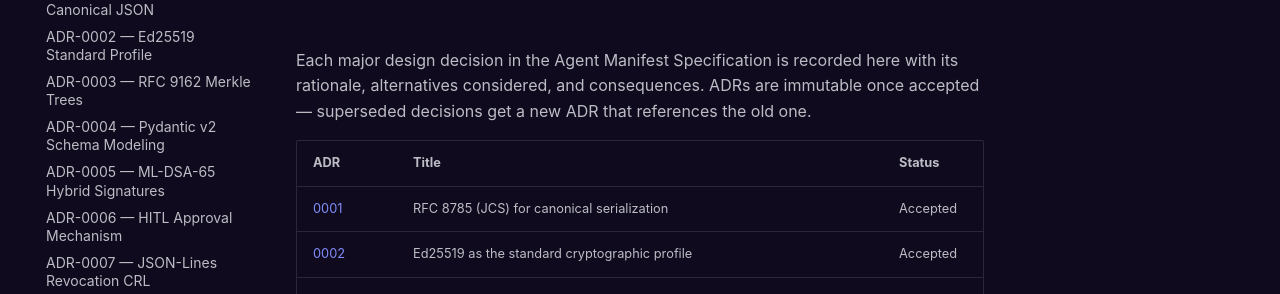
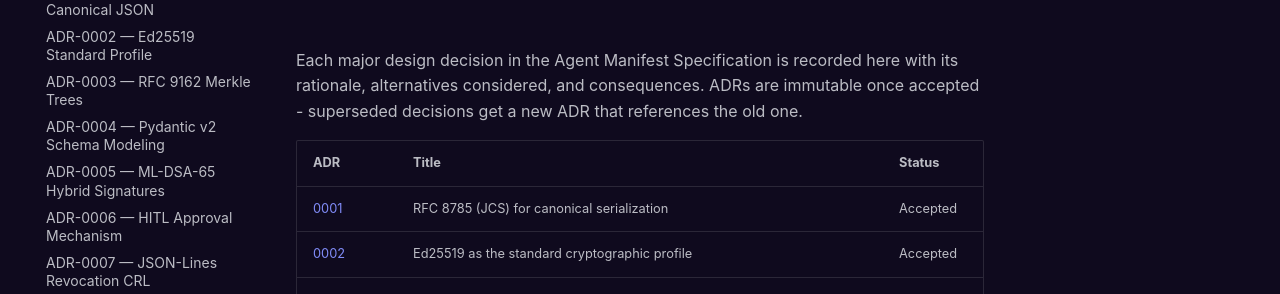
Before and after one commit to agentrust-io/agent-manifest, an MkDocs documentation site: the page built from docs/adr/index.md, in a window 1280 px wide and 1135 px high. Shown: the part 221-515 px from the top of the window. Built offline with MkDocs 1.6.1 and Material for MkDocs 9.7.7, drawn with Linux system fonts in a browser that asks for light colours; some web fonts are replaced; comment, search, counter and statistics services are not loaded.

Commit message:
docs: remove em dashes

```diff
--- a/docs/adr/index.md
+++ b/docs/adr/index.md
@@ -1,6 +1,6 @@
 # Architecture Decision Records
 
-Each major design decision in the Agent Manifest Specification is recorded here with its rationale, alternatives considered, and consequences. ADRs are immutable once accepted — superseded decisions get a new ADR that references the old one.
+Each major design decision in the Agent Manifest Specification is recorded here with its rationale, alternatives considered, and consequences. ADRs are immutable once accepted  -  superseded decisions get a new ADR that references the old one.
 
 | ADR | Title | Status |
 |-----|-------|--------|
```
